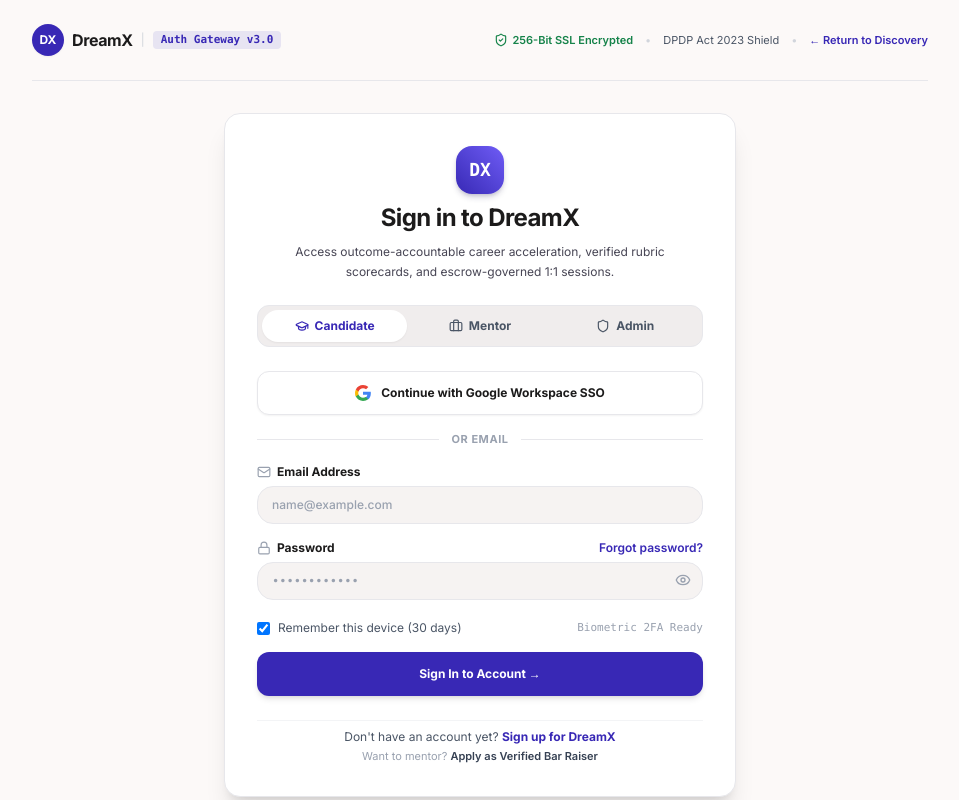
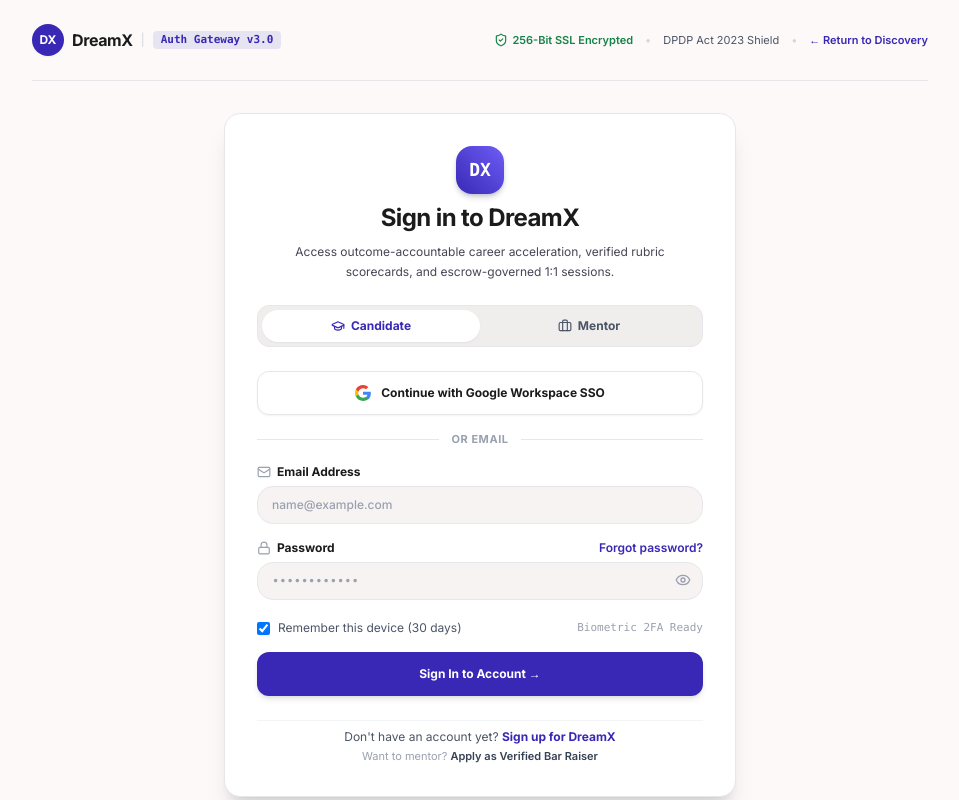
Before and after one commit to amarveerverma/try14dreamx, a Next.js app: page /login in a window 1280 px wide. Shown: the top 800 px of the page, without its empty margins (160-1119 px from the left). Built offline with nearby package versions, Linux system fonts and the light colour scheme; no server answers.

Commit message:
fix(auth): remove Admin role tab from public login page

```diff
--- a/src/app/login/page.tsx
+++ b/src/app/login/page.tsx
@@ -12,7 +12,6 @@ import {
   EyeOff,
   GraduationCap,
   Briefcase,
-  Shield,
   CheckCircle2,
   AlertCircle,
 } from "lucide-react";
@@ -20,11 +19,10 @@ import {
 export default function LoginPage() {
   const router = useRouter();
   const { user, isLoading: authLoading, signInWithEmail, signInWithGoogle } = useAuth();
-  const [role, setRole] = React.useState<"seeker" | "mentor" | "admin">(() => {
+  const [role, setRole] = React.useState<"seeker" | "mentor">(() => {
     if (typeof window !== "undefined") {
       const p = new URLSearchParams(window.location.search).get("role");
       if (p === "mentor") return "mentor";
-      if (p === "admin") return "admin";
     }
     return "seeker";
   });
@@ -95,7 +93,7 @@ export default function LoginPage() {
       return;
     }
 
-    const effectiveRole = res.role || (role === "mentor" ? "mentor" : role === "admin" ? "admin" : "student");
+    const effectiveRole = res.role || (role === "mentor" ? "mentor" : "student");
     const isOnboarded = res.onboarding_completed ?? false;
 
     if (effectiveRole === "admin") {
@@ -159,8 +157,8 @@ export default function LoginPage() {
             </p>
           </div>
 
-          {/* Role Segmented Switcher (3 Roles) */}
-          <div className="grid grid-cols-3 p-1 rounded-xl bg-[#f0eded] border border-[#e7e7eb] text-xs font-bold">
+          {/* Role Segmented Switcher (Candidate / Mentor) */}
+          <div className="grid grid-cols-2 p-1 rounded-xl bg-[#f0eded] border border-[#e7e7eb] text-xs font-bold">
             <button
               type="button"
               onClick={() => setRole("seeker")}
@@ -184,18 +182,6 @@ export default function LoginPage() {
             >
               <Briefcase className="w-3.5 h-3.5" />
               <span>Mentor</span>
-            </button>
-            <button
-              type="button"
-              onClick={() => setRole("admin")}
-              className={`py-2 px-2 rounded-lg transition-all flex items-center justify-center gap-1.5 ${
-                role === "admin"
-                  ? "bg-white text-[#3828b5] shadow-xs font-bold"
-                  : "text-gray-600 hover:text-[#1c1b1b]"
-              }`}
-            >
-              <Shield className="w-3.5 h-3.5" />
-              <span>Admin</span>
             </button>
           </div>
 
```
